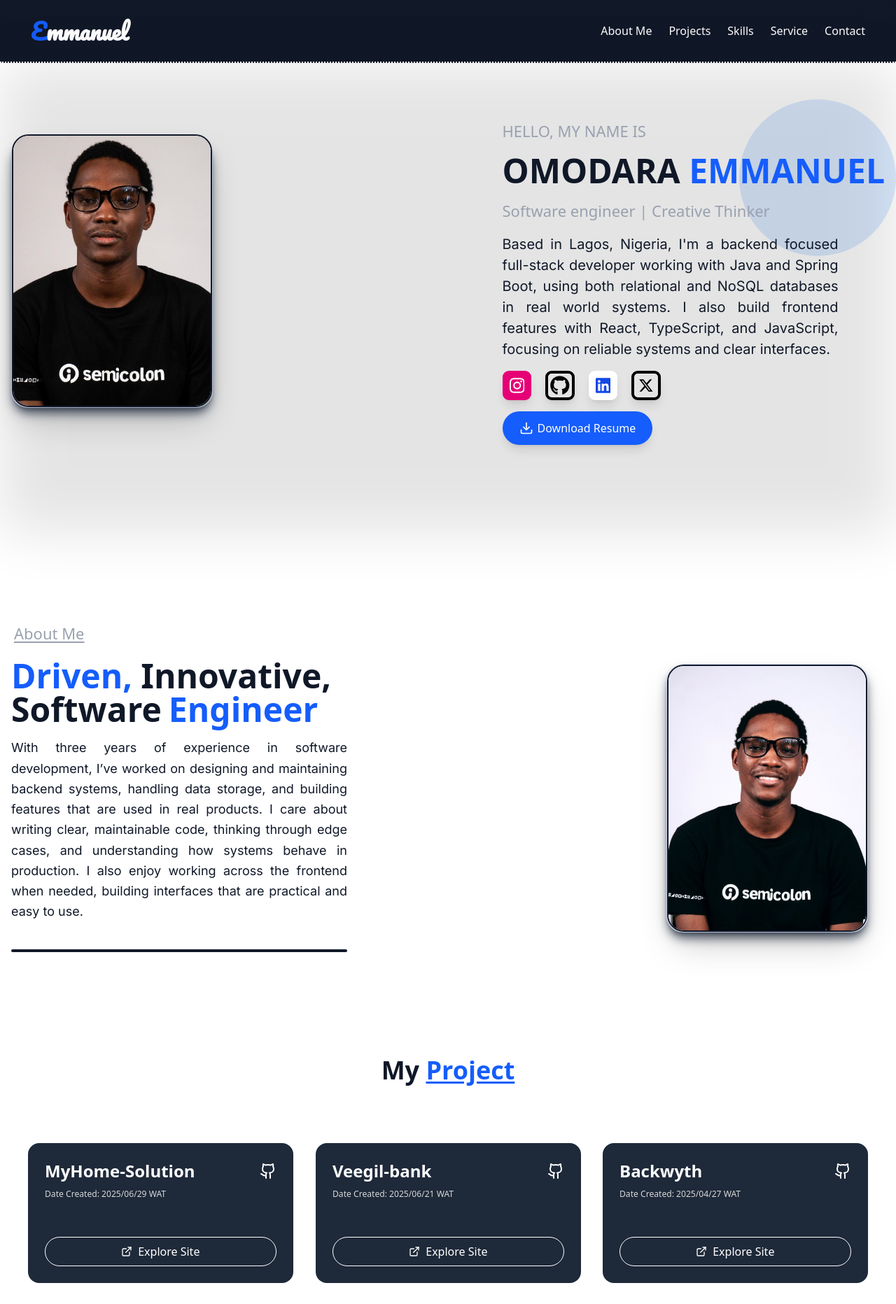
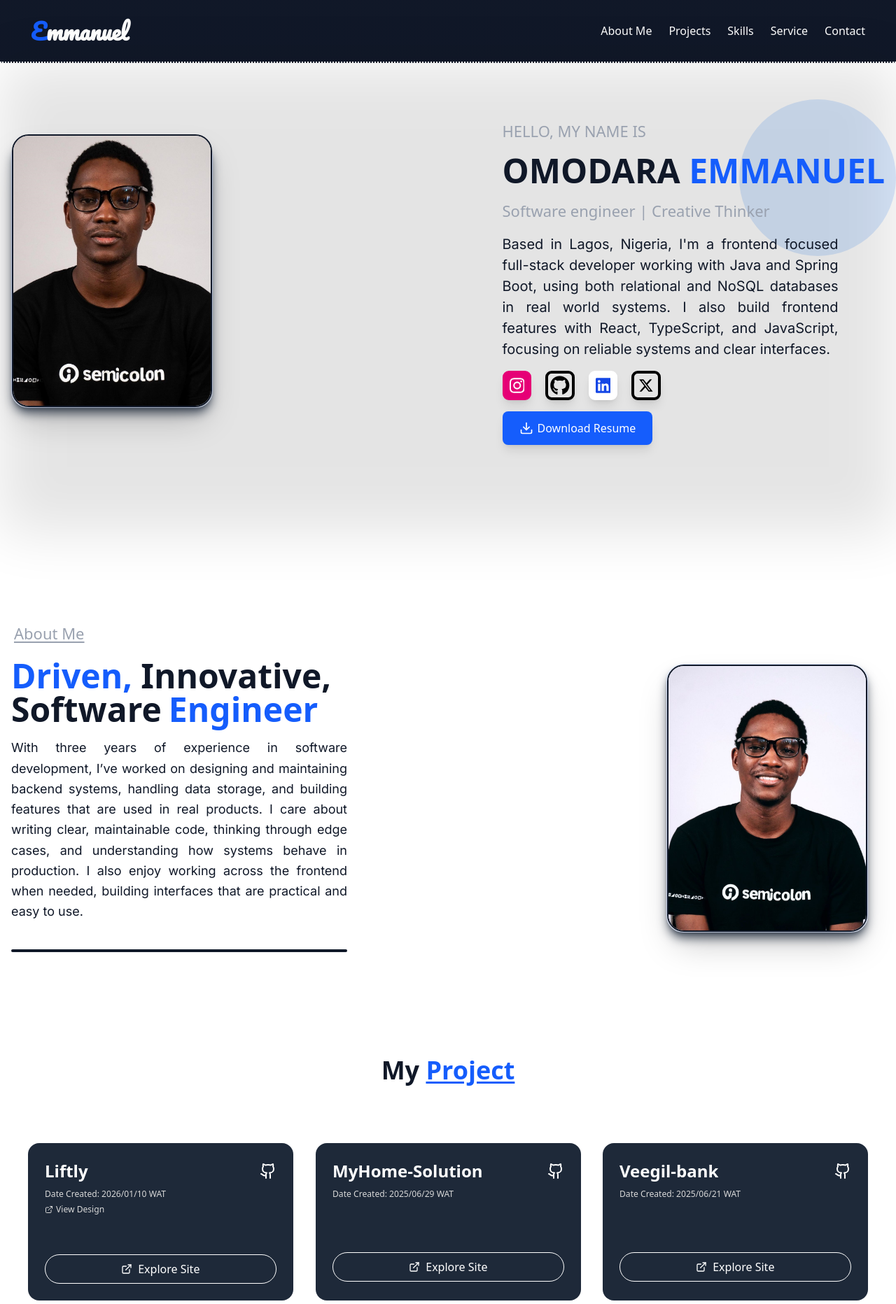
Before and after one commit to OmodaraAyo/MyPortfolio, a React (Vite) app: page / in a window 1280 px wide. Shown: the top 1864 px of the page at 70% size. Built offline with nearby package versions, Linux system fonts and the light colour scheme.

Commit message:
feat: add recent project

```diff
--- a/data/project.js
+++ b/data/project.js
@@ -1,11 +1,17 @@
 export const projectsSectionData = [
+  {
+    title: "Liftly",
+    link: "https://liftly-3xhb.vercel.app/",
+    github: "https://github.com/OmodaraAyo/liftly-demo",
+    figma:"https://www.figma.com/proto/HumFB77QoBhItt2KaiYyzj/Liftly?node-id=9-23&p=f&t=nNhnlXcrNwdNXqTw-1&scaling=scale-down-width&content-scaling=fixed&page-id=0%3A1&starting-point-node-id=9%3A23",
+    date: "2026/01/10 WAT",
+  },
   {
     title: "MyHome-Solution",
     link: "https://myhomesolution.onrender.com/",
     github: "https://github.com/OmodaraAyo/MyHomeSolution",
     date: "2025/06/29 WAT",
   },
-
   {
     title: "Veegil-bank",
     link: "https://veegil-bank-3z51.onrender.com/",
--- a/src/component/Hero.jsx
+++ b/src/component/Hero.jsx
@@ -99,7 +99,7 @@ const Hero = () =>  {
             Software engineer | Creative Thinker
           </p>
           <p className="w-full max-w-[30rem] text-[15px] sm:text-[17px] md:text-[20px] text-gray-900 text-justify font-inter">
-          Based in Lagos, Nigeria, I&apos;m a backend focused full-stack developer working with Java and Spring Boot, using both relational and NoSQL databases in real world systems. I also build frontend features with React, TypeScript, and JavaScript, focusing on reliable systems and clear interfaces.          </p>
+          Based in Lagos, Nigeria, I&apos;m a frontend focused full-stack developer working with Java and Spring Boot, using both relational and NoSQL databases in real world systems. I also build frontend features with React, TypeScript, and JavaScript, focusing on reliable systems and clear interfaces.          </p>
 
           {/* Social Links */}
           <div className="socials flex items-center justify-center md:justify-start gap-5">
@@ -140,7 +140,7 @@ const Hero = () =>  {
               target="_blank"
               rel="noopener noreferrer"
               download="OMODARA_EMMANUEL_AYODELE-FULLSTACK.Resume"
-              className="flex space-x-1.5 justify-center items-center bg-blue-600 hover:bg-blue-700 text-white px-5 py-2 md:px-6 md:py-3 rounded-full transform transition-all duration-300 shadow-lg"
+              className="flex space-x-1.5 justify-center items-center bg-blue-600 hover:bg-blue-700 text-white px-5 py-2 md:px-6 md:py-3 rounded-lg transform transition-all duration-300 shadow-lg"
             >
               <Download className="w-5 h-5" />
               <p>Download Resume</p>
--- a/src/component/Projects.jsx
+++ b/src/component/Projects.jsx
@@ -95,9 +95,26 @@ const Projects = () => {
                   )}
                 </div>
 
-                <p className="text-[0.757rem] font-normal text-[#d8d8d8] mb-4 cursor-auto">
-                  Date Created: {project.date}
-                </p>
+                {/* Meta info section with fixed height to maintain consistency */}
+                <div className="mb-4 min-h-[40px]">
+                  <p className="text-[0.757rem] font-normal text-[#d8d8d8] cursor-auto">
+                    Date Created: {project.date}
+                  </p>
+                  {project.figma && (
+                    <a
+                      href={project.figma}
+                      target="_blank"
+                      rel="noopener noreferrer"
+                      className={`text-[0.757rem] font-normal ${
+                        activeCard === index ? "text-blue-200" : "text-[#d8d8d8]"
+                      } hover:text-blue-400 transition-colors inline-flex items-center gap-1 mt-1`}
+                      title="View Figma Design"
+                    >
+                      <FiExternalLink className="w-3 h-3" />
+                      <span>View Design</span>
+                    </a>
+                  )}
+                </div>
 
                 <p className="text-gray-400 mb-5 w-full px-1 py-2 text-start text-[1rem] cursor-auto">
                   {project.description}
@@ -137,7 +154,7 @@ const Projects = () => {
         <div className="mt-10 flex justify-center">
           <button
             onClick={handleViewMore}
-            className="px-6 py-2 text-white bg-blue-700 rounded-xl hover:bg-blue-800 transition duration-300 cursor-pointer"
+            className="px-6 py-2 text-white bg-blue-700 rounded-lg hover:bg-blue-800 transition duration-300 cursor-pointer"
           >
             View More
           </button>
```
